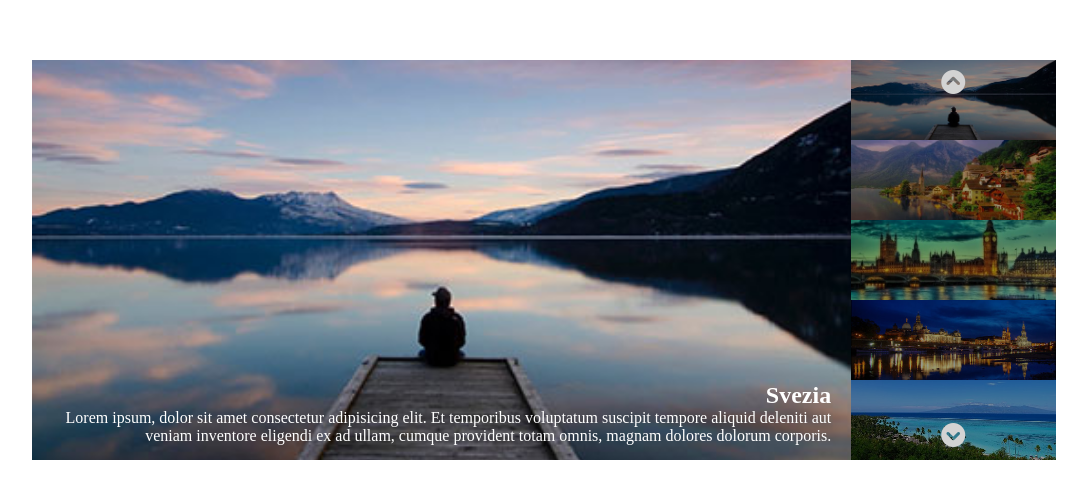
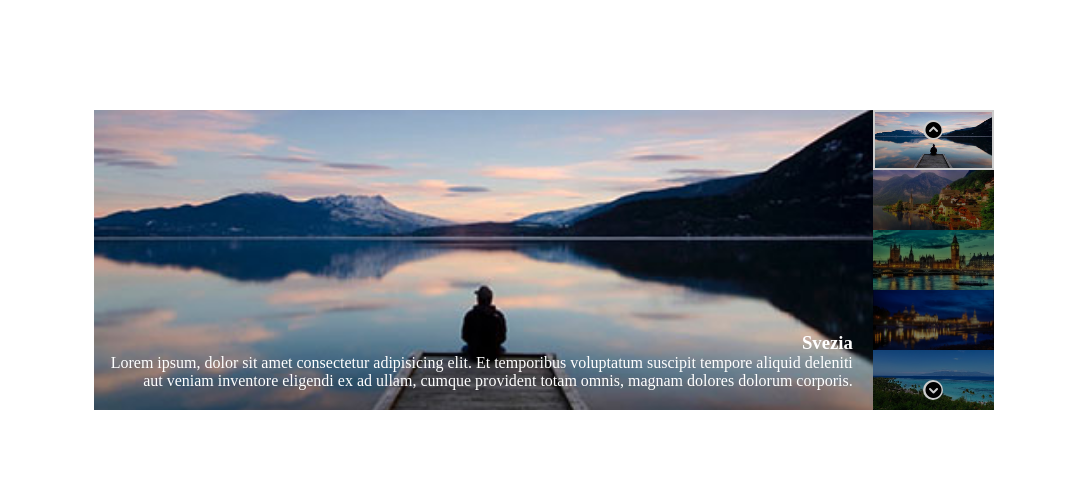
Before and after one commit to Daniele-Simonetti/js-array-carousel, a plain HTML site: page index.html in a window 1280 px wide. Shown: the part 140-638 px from the top of the page, without its empty margins (96-1183 px from the left). Drawn offline with Linux system fonts and the light colour scheme.

Commit message:
copying correction and try to understand

```diff
--- a/css/style.css
+++ b/css/style.css
@@ -4,98 +4,103 @@
   box-sizing: border-box;
 }
 
-html {
-  font-size: 100%;
+:root {
+  --container-width: 900px;
+  --container-height: 100vh;
+  --slider-width: 100%;
+  --slider-height: 300px;
 }
 
-/* layout general*/
-div.container {
-  position: relative;
-  width: 100%;
-  height: 100vh;
+* {
+  margin: 0;
+  padding: 0;
+  box-sizing: border-box;
 }
 
-.main-box {
-  position: absolute;
-  top: 50%;
-  left: 50%;
-  transform: translate(-50%, -50%);
-  width: 80%;
-  height: 50vh;
+.container {
   display: flex;
+  align-items: center;
+  width: var(--container-width);
+  height: var(--container-height);
+  margin: 0 auto;
 }
 
-/* right img box */
-div.img-box {
-  width: 80%;
-  height: 100%;
-  background-color: red;
+.slider {
+  display: flex;
+  align-items: center;
+  width: var(--slider-width);
+  height: var(--slider-height);
 }
 
-.img-box .img {
+.items {
   width: 100%;
   height: 100%;
+}
+
+.item {
   position: relative;
   display: none;
+  height: 100%;
 }
-
-.img.active {
-  display: block;
-}
-
-.img-box .img img {
+.item img {
   width: 100%;
   height: 100%;
   object-fit: cover;
 }
-
-.img-box .img .img-text {
+.item.active {
+  display: block;
+}
+.item .text {
   position: absolute;
-  bottom: 15px;
   right: 20px;
-  text-align: end;
+  bottom: 20px;
+  text-align: right;
   color: white;
 }
 
-
-/* slider left */
-div.slider {
-  width: 20%;
+.thumbs {
+  position: relative;
   height: 100%;
-  position: relative;
-  background-color: blue;
+  background: #000;
+}
+.thumb {
+  height: calc((300px) / 5);
+  opacity: 0.5;
+}
+.thumb img {
+  width: 100%;
+  height: 100%;
+  object-fit: cover;
+}
+.thumb.active {
+  border: 2px solid #ccc;
+  opacity: 1;
 }
 
-.slider-img-box {
-  width: 100%;
-  height: 100%;
+.prev,
+.next {
+  position: absolute;
+  transform: translate(-50%);
+  left: 50%;
+  z-index: 999;
+  display: flex;
+  justify-content: center;
+  align-items: center;
+  width: 20px;
+  height: 20px;
+  margin: 10px 0;
+  border-radius: 50%;
+  background: #ccc;
+  cursor: pointer;
 }
-
-.slider-img-box img {
-  display: block;
-  height: calc(100% / 5);
-  width: 100%;
-  object-fit: cover;
-  filter: brightness(0.6);
+.prev:hover,
+.next:hover {
+  background-color: grey;
+  color: white;
 }
-
-img.selected {
-  border: 4px solid white;
-  filter: none;
+.prev {
+  top: 0;
 }
-
-.arrow-down {
-  position: absolute;
-  bottom: 10px;
-  left: 44%;
-  color: lightgray;
-  font-size: 1.5em;
+.next {
+  bottom: 0;
 }
-
-.arrow-up {
-  position: absolute;
-  top: 10px;
-  left: 44%;
-  color: lightgray;
-  font-size: 1.5em;
-}
--- a/index.html
+++ b/index.html
@@ -13,57 +13,29 @@
 </head>
 <body>
   <div class="container">
-    <div class="main-box">
-      <div class="img-box">
-        <div class="img active first">
-          <img src="img/01.jpg" alt="uomo su un pontile">
-          <div class="img-text">
-            <h2>Svezia</h2>
-            <p>Lorem ipsum, dolor sit amet consectetur adipisicing elit. Et temporibus voluptatum suscipit tempore aliquid deleniti aut veniam inventore eligendi ex ad ullam, cumque provident totam omnis, magnam dolores dolorum corporis.</p>
+    <div class="slider">
+      <div class="items">
+        <!-- <div class="item active first">
+          <img src="./img/01.jpg" alt="">
+          <div class="text">
+            <h3>Lorem</h3>
+            <p>
+              Lorem ipsum, dolor sit amet consectetur adipisicing elit. Et temporibus voluptatum suscipit
+              tempore aliquid deleniti aut veniam inventore eligendi ex ad ullam, cumque provident totam
+              omnis, magnam dolores dolorum corporis.
+            </p>
           </div>
+        </div> -->
+      </div>
+      <div class="thumbs">
+        <!-- <div class="thumb active first">
+          <img src="./img/01.jpg" alt="">
+        </div> -->
+        <div class="prev">
+          <i class="fas fa-chevron-circle-up"></i>
         </div>
-        <div class="img">
-          <img src="img/02.jpg" alt="uomo su un pontile">
-          <div class="img-text">
-            <h2>Svezia</h2>
-            <p>Lorem ipsum, dolor sit amet consectetur adipisicing elit. Et temporibus voluptatum suscipit tempore aliquid deleniti aut veniam inventore eligendi ex ad ullam, cumque provident totam omnis, magnam dolores dolorum corporis.</p>
-          </div>
-        </div>
-        <div class="img">
-          <img src="img/03.jpg" alt="uomo su un pontile">
-          <div class="img-text">
-            <h2>Svezia</h2>
-            <p>Lorem ipsum, dolor sit amet consectetur adipisicing elit. Et temporibus voluptatum suscipit tempore aliquid deleniti aut veniam inventore eligendi ex ad ullam, cumque provident totam omnis, magnam dolores dolorum corporis.</p>
-          </div>
-        </div>
-        <div class="img">
-          <img src="img/04.jpg" alt="uomo su un pontile">
-          <div class="img-text">
-            <h2>Svezia</h2>
-            <p>Lorem ipsum, dolor sit amet consectetur adipisicing elit. Et temporibus voluptatum suscipit tempore aliquid deleniti aut veniam inventore eligendi ex ad ullam, cumque provident totam omnis, magnam dolores dolorum corporis.</p>
-          </div>
-        </div>
-        <div class="img last">
-          <img src="img/05.jpg" alt="uomo su un pontile">
-          <div class="img-text">
-            <h2>Svezia</h2>
-            <p>Lorem ipsum, dolor sit amet consectetur adipisicing elit. Et temporibus voluptatum suscipit tempore aliquid deleniti aut veniam inventore eligendi ex ad ullam, cumque provident totam omnis, magnam dolores dolorum corporis.</p>
-          </div>
-        </div>
-      </div>
-      <div class="slider">
-        <div class="slider-img-box">
-          <img src="img/01.jpg" alt="">
-          <img src="img/02.jpg" alt="">
-          <img src="img/03.jpg" alt="">
-          <img src="img/04.jpg" alt="">
-          <img src="img/05.jpg" alt="">
-        </div>
-        <div class="arrow-down">
+        <div class="next">
           <i class="fas fa-chevron-circle-down"></i>
-        </div>
-        <div class="arrow-up">
-          <i class="fas fa-chevron-circle-up"></i>
         </div>
       </div>
     </div>
--- a/js/script.js
+++ b/js/script.js
@@ -40,58 +40,143 @@ const text = [
   'Et temporibus voluptatum suscipit tempore aliquid deleniti aut veniam inventore eligendi ex ad ullam,',
 ];
 
-// 2.creare un div con classe "img" nel quale inserisco con un ciclo for le immagini dell'array per testare lo slide di destra e con lo stesso metodo creo un ciclo for per visualizzare le immagini nello slide di sinistra
+//2 giriamo sul primo array, gli array hanno tutti la stessa lunghezza
+//innerHTML su
+const itemsContainer = document.querySelector('.slider .items');
+const thumbsContainer = document.querySelector('.slider .thumbs');
 
-// 2.1 l'immagine viene visualizzata quando ha la classe "active"
+for (let i = 0; i < items.length; i++) {
+    //se sono al primo elemento aggiungo classe first e active
+    let classElement = '';
+    if (i == 0) {
+        classElement = 'first active';
+    } else if (i == items.length - 1) { //se sono nell'ultimo aggiungo classe last
+        classElement = 'last';
+    }
 
-// 3.1 se clicco sulla freccia down allora l'immagine selezionata precedentemente nello slide di destra perde la sua classe selcted e la acquisice quella sucessiva e la foto di destra perde la classe active e la prende quella sucessiva
+    const tag = `
+        <div class="item ${classElement}">
+            <img src="${items[i]}" alt="">
+            <div class ="text">
+            <h3>${title[i]}</h3>
+            <p>${text[i]}</p>
+        </div>
+    `;
+    const tagThumb = `
+        <div class="thumb ${classElement}">
+             <img src="${items[i]}" alt="">
+        </div>
+    `;
 
-// 3.2 se clicco sulla freccia up allora l'immagine selezionata nello slide di destra perde la sua classe selcted e la acquisice quella precedente e la foto di destra selezionata perde la classe active e la acquisisce quella precedente
-
-// 4. quando un'immagine è selezionata creo un div all'interno del "div class=img",precedentemente creato, con classe img-text e al suo interno creo un h2 e un div con scritto all'interno quello dato negli array attraverso un altro ciclo for
+    itemsContainer.innerHTML += tag;
+    thumbsContainer.innerHTML += tagThumb;
+}
 
 
-// const buttonNext = document.querySelector('.slider .arrow-down');
-// const buttonPrev = document.querySelector('.slider .arrow-up');
+//Prima Milestone
+//1 cerchiamo pulsante next e pulsante prev
+
+const buttonNext = document.querySelector('.slider .thumbs .next');
+const buttonPrev = document.querySelector('.slider .thumbs .prev');
+
+//console.log(buttonNext, buttonPrev);
+//2 addEventListener
+buttonNext.addEventListener('click',
+    function () {
+        //1
+        //vado a cercare elemento con classe active
+        const elementActive = document.querySelector('.slider .items .item.active');
+        const thumbActive = document.querySelector('.slider .thumbs .thumb.active');
+        // console.log(elementActive.classList);
+
+        // 3 cerco in una lista una stringa
+        //lista
+        const listClasses = elementActive.classList; //['active', 'item', 'last']
+        let last = false;
+        for (let i = 0; i < listClasses.length; i++) {
+            // console.log(listClasses[i]);
+            //ad ogni giro ho una stringa
+            if (listClasses[i] == 'last') {
+                last = true;
+            }
+        }
+
+        //contains cerca una stringa all-interno di classlist e ci restituisce un valore booleano
+        let lastThumb = thumbActive.classList.contains('last');
+        // console.log(lastThumb);
 
 
-// buttonNext.addEventListener ('click', function () {
+        // //questo elemento non e l'ultimo
+        // se non trovo all'interno della lista di classi last allora vado avanti
+        if (last == false) { //se non sono nell'ultimo
+            // console.log(elementActive);
+            //rimuovo classe active
+            //2
+            elementActive.classList.remove('active');
+            // console.log(elementActive);
+            //cerco elemento successivo a questo
+            const elementNext = elementActive.nextElementSibling;
+            // console.log(elementNext);
+            //aggiungo classe active
+            elementNext.classList.add('active');
+        }
+        //altrimenti non faccio nulla
+        //4
+        if (lastThumb == false) {
+            thumbActive.classList.remove('active');
+            const thumbNext = thumbActive.nextElementSibling;
+            thumbNext.classList.add('active');
+        }
 
-//   const elementActive = document.querySelector('.main-box .img-box .active');
 
-//   const listClasses = elementActive.classList;
 
-//   let last = false;
+    }
+);
 
-//   for (let i = 0; i < listClasses.lenght; i++) {
-//     if (listClasses[i] == 'last') {
-//       last = true;
-//     }
-//   }
+// addEventListener dopo la prima
+buttonPrev.addEventListener('click',
+    function () {
+        //vado a cercare elemento con classe active
+        const elementActive = document.querySelector('.slider .items .item.active');
+        const thumbActive = document.querySelector('.slider .thumbs .thumb.active');
 
-//   if (last == false) {
+        //cerco in una lista una stringa
+        //lista
+        const listClasses = elementActive.classList; //['active', 'item', 'last']
+        let first = false;
+        for (let i = 0; i < listClasses.length; i++) {
+            // console.log(listClasses[i]);
+            //ad ogni giro ho una stringa
+            if (listClasses[i] == 'first') {
+                first = true;
+            }
+        }
 
-//     elementActive.classList.remove('active');
+        let firstThumb = thumbActive.classList.contains('first');
 
-//     const elementNext = elementActive.nextElementSibling;
 
-//     elementNext.classList.add('active');
-//   }
+        // //questo elemento non e l'ultimo
+        // se non trovo all'interno della lista di classi first allora vado avanti
+        if (first == false) { //se non sono nell'ultimo
+            // console.log(elementActive);
+            //rimuovo classe active
+            elementActive.classList.remove('active');
+            // console.log(elementActive);
+            //cerco elemento successivo a questo
+            const elementPrev = elementActive.previousElementSibling;
+            // console.log(elementPrev);
+            //aggiungo classe active
+            elementPrev.classList.add('active');
+        }
 
-//   let first = false;
+        if (firstThumb == false) {
+            thumbActive.classList.remove('active');
+            const thumbPrev = thumbActive.previousElementSibling;
+            thumbPrev.classList.add('active');
+        }
 
-//   for (let i = 0; i < listClasses.lenght; i++) {
-//     if (listClasses[i] == 'first') {
-//       first = true;
-//     }
-//   }
+        //altrimenti non faccio nulla
 
-//   if (first == false) {
 
-//     elementActive.classList.remove('active');
-
-//     const elementPrev = elementActive.previousElementSibling;
-
-//     elementPrev.classList.add('active');
-//   }
-// });
+    }
+);
```
